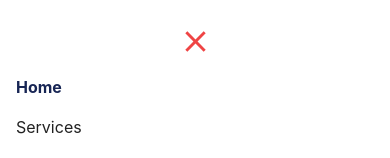
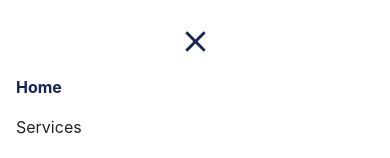
Before and after one commit to himanshujain-044/transglobal-ui, a React (Create React App) app: page / in a window 390 px wide. Both pictures are taken after a click on the button 352 px from the left and 34 px from the top of the page. Shown: the top 158 px of the page. Built offline with nearby package versions, Linux system fonts and the light colour scheme; grey boxes are pictures that could not be loaded.

Commit message:
fix: close icon in menu

```diff
--- a/src/layout/header/index.js
+++ b/src/layout/header/index.js
@@ -77,7 +77,7 @@ const Header = () => {
             onClick={() => setDrawerOpen(false)}
             className="bg-teal-50 flex justify-center border w-full"
           >
-            <CloseIcon fontSize="large" className="text-red-500" />
+            <CloseIcon fontSize="large" className="text-[#172554]" />
           </IconButton>
           {menuItems.map((menu) => (
             <div
```
